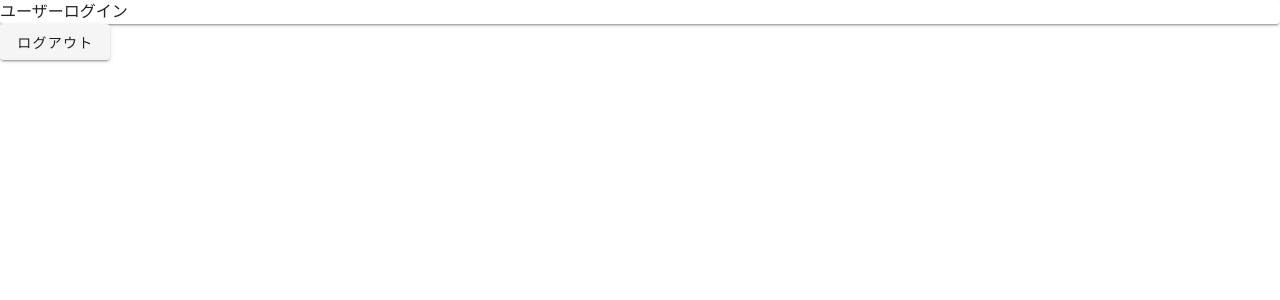
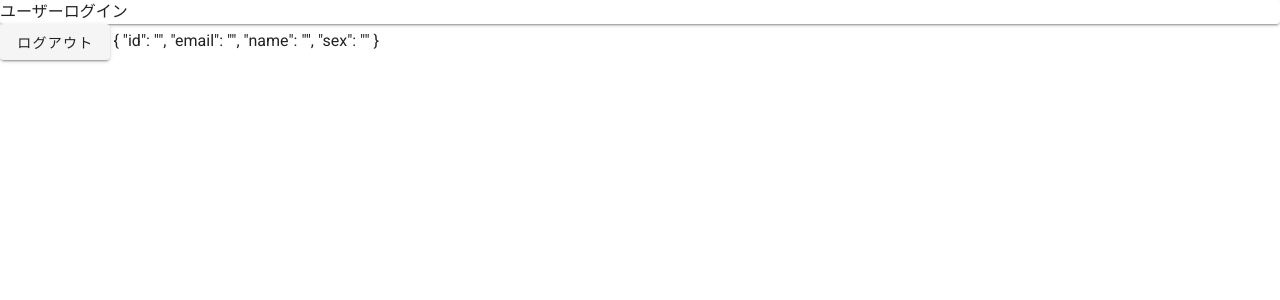
Before and after one commit to K-Fryxell/SmoLogi, a Vue app: page /user_mypage in a window 1280 px wide. Shown: the top 300 px of the page. Built offline with nearby package versions, Linux system fonts and the light colour scheme; no server answers; the database is empty.

Commit message:
katayama_mypage_selectdata

```diff
--- a/src/views/user/mypage.vue
+++ b/src/views/user/mypage.vue
@@ -2,30 +2,49 @@
     <div>
         <v-card>ユーザーログイン</v-card>
         <v-btn @click="logout">ログアウト</v-btn>
+        {{allData}}
+        {{user}}
     </div>
 </template>
 <script>
+import firebase from 'firebase'
 export default {
+    data() {
+        return {
+            allData: "",
+            user: {
+                id: "",
+                email: "",
+                name: "",
+                sex: ""
+            }
+        }
+    },
     computed: {
-        user() {
-        return this.$store.getters.user;
-        },
-        userStatus() {
-        // ログインするとtrue
-        return this.$store.getters.isSignedIn;
-        }
     },
     methods:{
         logout:function(){
-            //#####現在エラー有り#####
-            this.$store.logout()
+            firebase.auth().signOut()
         }
     },
     created:function(){
         // this.$store.onAuth()
-    // if(!this.$store.state.status) {
-    //     this.$router.push('/regist')
-    // }
-    },
+        // firebase.firestore().collection('comments').get().then(snapshot => {
+        //   snapshot.forEach(doc => {
+        //     //contentは要素
+        //     //pushは配列データそのもの
+        //     // this.allData.push(doc.data().content)
+        //     this.allData = doc().data().content
+        //   })
+        // })
+        firebase.firestore().collection('users').doc('001').get().then( doc => {
+            console.log(doc.data())
+            this.user.email = doc.data().email
+            this.user.id = doc.data().id
+            this.user.name = doc.data().name
+            this.user.sex = doc.data().sex
+        })
+
+    }
 }
 </script>
```
